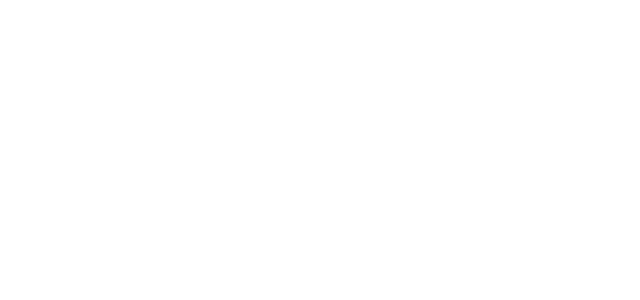
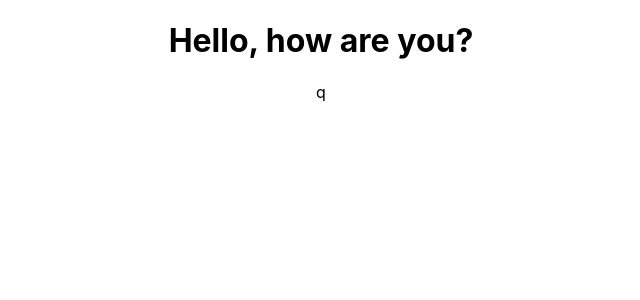
Before and after one commit to ruthvikbheemidi/git-learning, a React (Create React App) app: page / in a window 1280 px wide. Shown: the top 300 px of the page, without its empty margins (319-959 px from the left). Built offline with nearby package versions, Linux system fonts and the light colour scheme.

Commit message:
added welcome message

```diff
--- a/src/App.js
+++ b/src/App.js
@@ -4,7 +4,7 @@
 function App() {
   return (
     <div className="App">
-
+      <h1>Hello, how are you?</h1>q
     </div>
   );
 }
```
